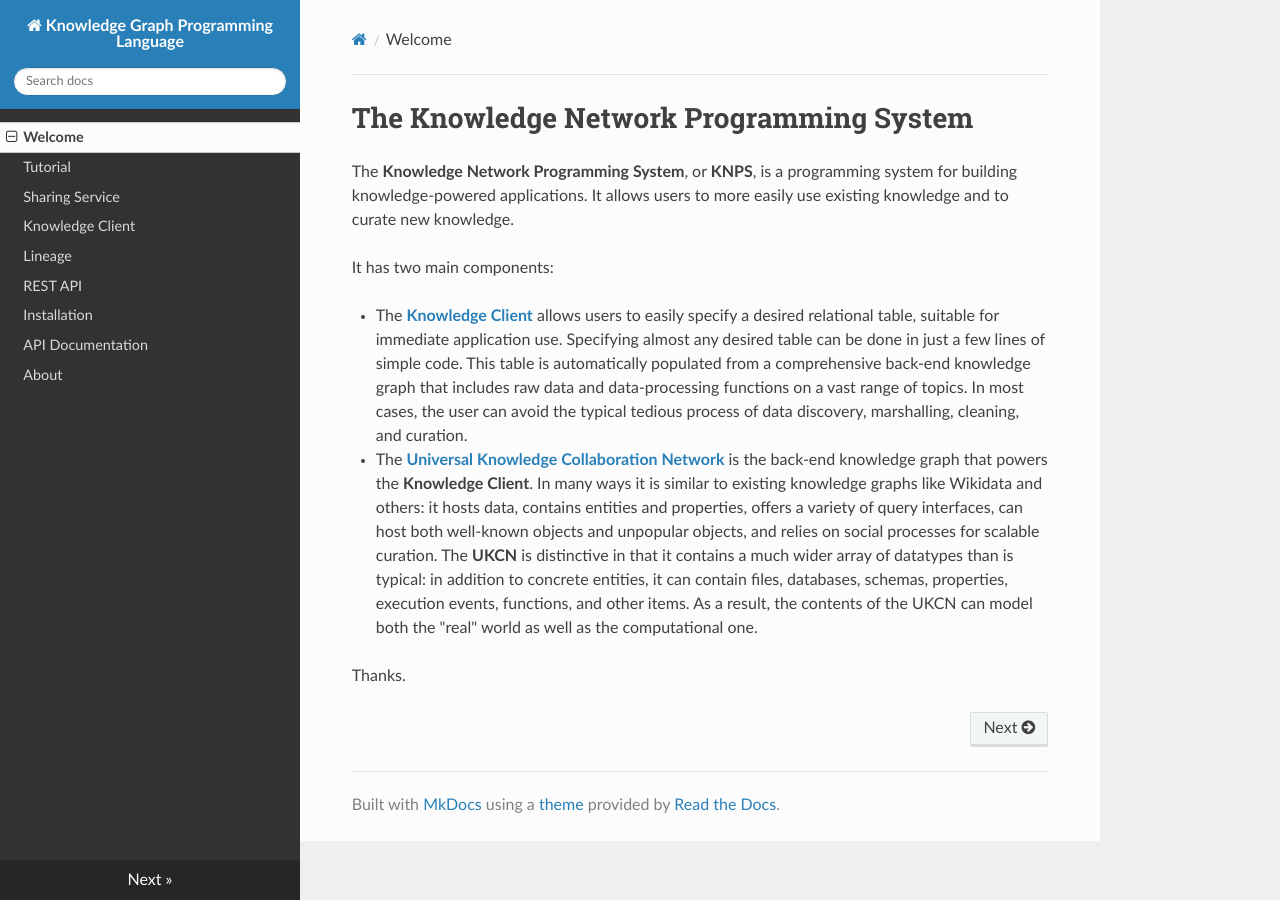
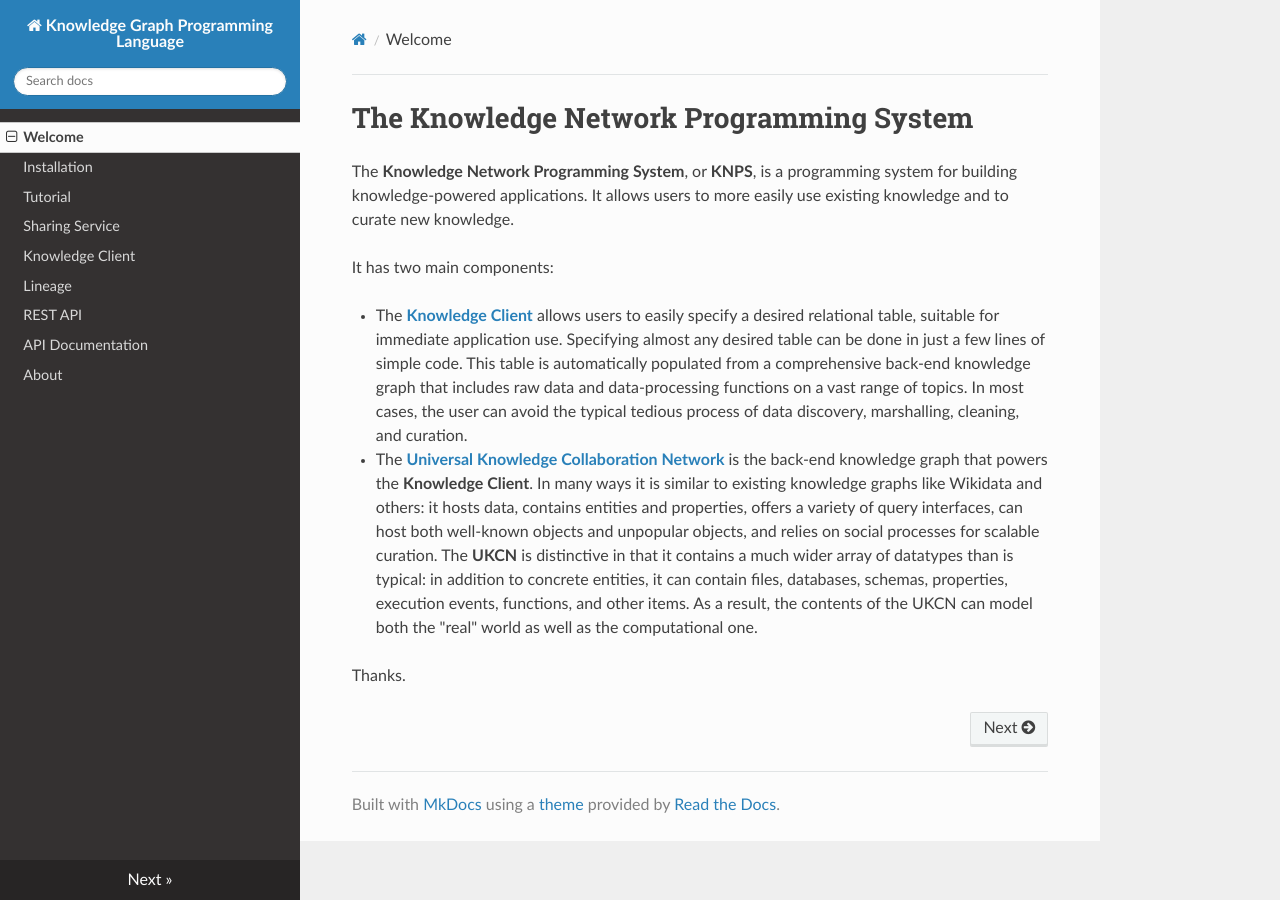
Before and after one commit to mikecafarella/KNP, an MkDocs documentation site: the page built from docs/index.md, in a window 1280 px wide. Built offline with MkDocs 1.6.1, drawn with Linux system fonts in a browser that asks for light colours; nearby versions of some CDN libraries; some of the changed lines change nothing that is shown.

Commit message:
update docs

```diff
--- a/mkdocs.yml
+++ b/mkdocs.yml
@@ -1,12 +1,12 @@
 site_name: Knowledge Graph Programming Language
 nav:
   - Welcome: index.md
+  - Installation: install.md
   - Tutorial: tutorial.md
   - Sharing Service: sharingservice.md
   - Knowledge Client: knowledgeclient.md
   - Lineage: lineage.md
   - REST API: restapi.md
-  - Installation: install.md
   - API Documentation: api.md
   - About: about.md
 theme: readthedocs
```
